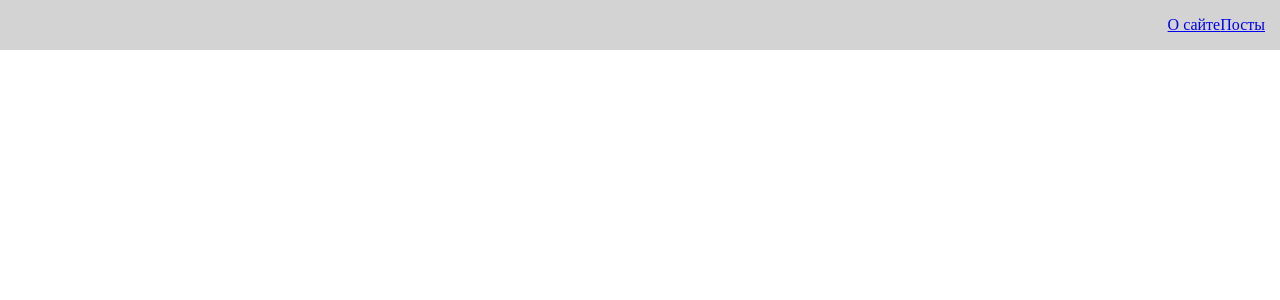
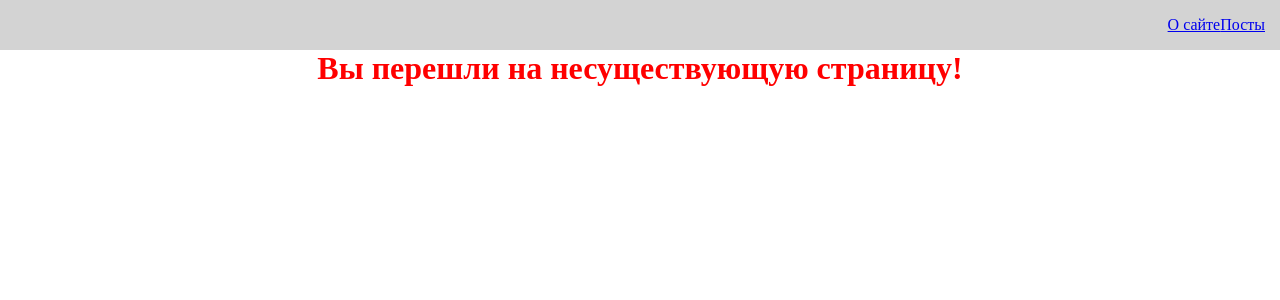
Before and after one commit to katyazzzh/ulbi-react, a React (Create React App) app: page / in a window 1280 px wide. Before the commit this address had no page. Shown: the top 300 px of the page. Built offline with nearby package versions, Linux system fonts and the light colour scheme.

Commit message:
main: created navbar component and error page

```diff
--- a/src/App.js
+++ b/src/App.js
@@ -3,19 +3,17 @@ import './styles/App.css'
 import {BrowserRouter, Link, Route, Routes} from "react-router-dom";
 import About from "./pages/About";
 import Posts from "./pages/Posts";
+import Error from "./pages/Error";
+import Navbar from "./components/UI/Navbar/Navbar";
 
 function App() {
     return (
         <BrowserRouter>
-            <div className='navbar'>
-                <div className='navbar__link'>
-                    <Link to="/about">О сайте</Link>
-                    <Link to="/posts">Посты</Link>
-                </div>
-            </div>
+            <Navbar/>
             <Routes>
                 <Route path='/about' element={<About/>}/>
                 <Route path='/posts' element={<Posts/>}/>
+                <Route path='*' element={<Error/>}/>
             </Routes>
         </BrowserRouter>
     );
--- /dev/null
+++ b/src/components/UI/Navbar/Navbar.jsx
@@ -0,0 +1,15 @@
+import React from 'react';
+import {Link} from "react-router-dom";
+
+const Navbar = () => {
+    return (
+        <div className='navbar'>
+            <div className='navbar__link'>
+                <Link to="/about">О сайте</Link>
+                <Link to="/posts">Посты</Link>
+            </div>
+        </div>
+    );
+};
+
+export default Navbar;
--- /dev/null
+++ b/src/pages/Error.jsx
@@ -0,0 +1,13 @@
+import React from 'react';
+
+const Error = () => {
+    return (
+        <div>
+            <h1 style={{color: 'red'}}>
+                Вы перешли на несуществующую страницу!
+            </h1>
+        </div>
+    );
+};
+
+export default Error;
```
